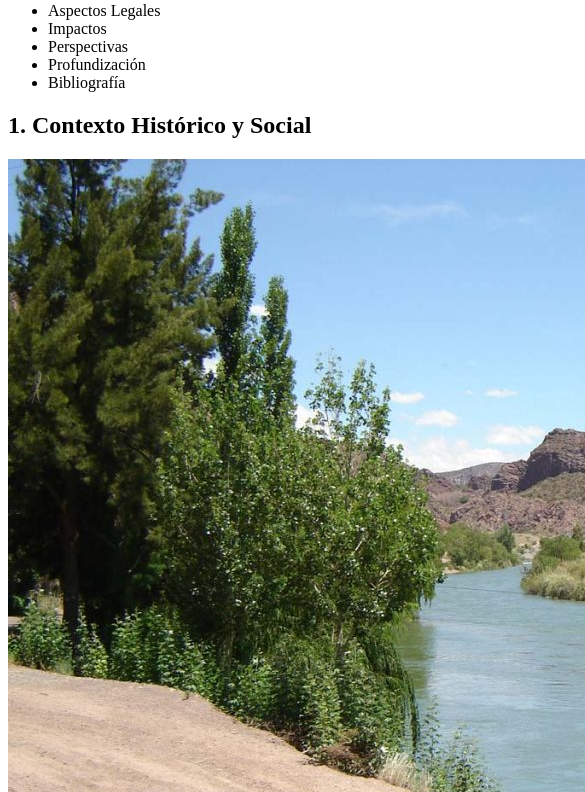
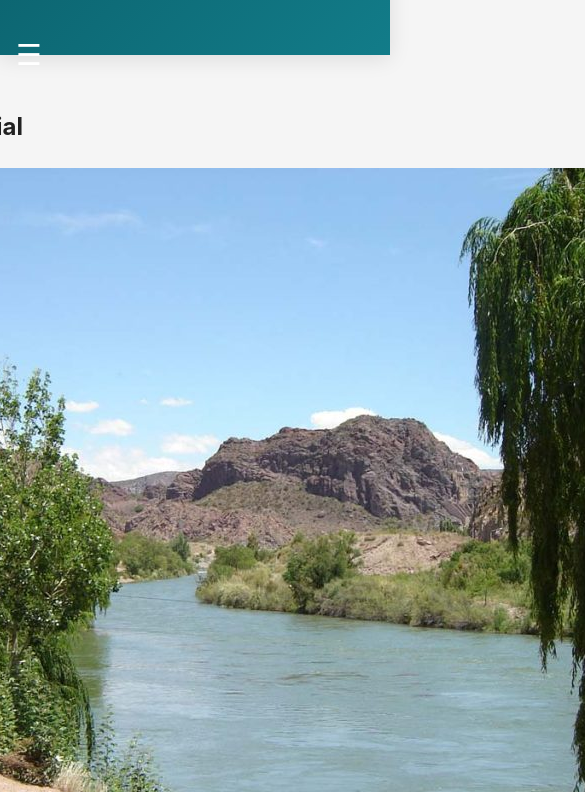
Before and after one commit to gonzagraven/rio-atuel1, a plain HTML site: page index.html in a window 390 px wide. Shown: the part 204-996 px from the top of the page, 585 px wide, since content can reach past the window. Drawn offline with Linux system fonts and the light colour scheme.

Commit message:
style.css

```diff
--- a/style.css
+++ b/style.css
@@ -1,90 +1,179 @@
-<!DOCTYPE html>
-<html lang="es">
-<head>
-  <meta charset="UTF-8" />
-  <meta name="viewport" content="width=device-width, initial-scale=1.0" />
-  <title>Investigación: Río Atuel y su Disputa</title>
-  <link rel="stylesheet" href="style.css">
-</head>
-<body>
+:root {
+  --color-bg: #f5f5f5;
+  --color-card: #ffffff;
+  --color-accent: #0a5c67;
+  --color-text: #222;
+  --shadow: 0 4px 20px rgba(0,0,0,0.1);
+}
 
-  <header>
-    <h1>Investigación sobre el Río Atuel y su Disputa</h1>
-    <p>Conflicto hídrico entre Mendoza y La Pampa</p>
-  </header>
+@media (prefers-color-scheme: dark) {
+  :root {
+    --color-bg: #121212;
+    --color-card: #1e1e1e;
+    --color-accent: #00bcd4;
+    --color-text: #f0f0f0;
+    --shadow: 0 4px 25px rgba(0,0,0,0.5);
+  }
+}
 
-  <nav class="navbar">
-    <ul>
-      <li><a onclick="mostrarSeccion('contexto')">Contexto</a></li>
-      <li><a onclick="mostrarSeccion('aspectos')">Aspectos Legales</a></li>
-      <li><a onclick="mostrarSeccion('impactos')">Impactos</a></li>
-      <li><a onclick="mostrarSeccion('perspectivas')">Perspectivas</a></li>
-      <li><a onclick="mostrarSeccion('profundizacion')">Profundización</a></li>
-      <li><a onclick="mostrarSeccion('bibliografia')">Bibliografía</a></li>
-    </ul>
-  </nav>
+body {
+  font-family: "Inter", "Segoe UI", Arial, sans-serif;
+  margin: 0;
+  background-color: var(--color-bg);
+  color: var(--color-text);
+  line-height: 1.7;
+  transition: background 0.3s, color 0.3s;
+}
 
-  <main>
-    <section id="contexto" class="card fade-in active">
-      <h2>1. Contexto Histórico y Social</h2>
-      <img src="img/rio-atuel.jpg" alt="Río Atuel" />
-      <p>El conflicto por el agua del Río Atuel entre Mendoza y La Pampa tiene raíces en el siglo XX...</p>
-    </section>
+/* ENCABEZADO */
+header {
+  background: linear-gradient(135deg, #0a5c67, #127c89);
+  color: white;
+  text-align: center;
+  padding: 3rem 1rem;
+  box-shadow: var(--shadow);
+}
+header h1 { margin-bottom: 0.5rem; }
 
-    <section id="aspectos" class="card fade-in">
-      <h2>2. Aspectos Legales y Políticos</h2>
-      <img src="img/conflicto-mendoza-pampa.jpg" alt="Mapa del conflicto" />
-      <p>El uso del Río Atuel está regulado por leyes nacionales y provinciales...</p>
-    </section>
+/* NAVBAR */
+.navbar {
+  background-color: var(--color-accent);
+  position: sticky;
+  top: 0;
+  z-index: 1000;
+}
+.navbar ul {
+  list-style: none;
+  display: flex;
+  justify-content: center;
+  flex-wrap: wrap;
+  margin: 0;
+  padding: 0.5rem;
+}
+.navbar li { margin: 0.5rem; }
+.navbar a {
+  color: white;
+  text-decoration: none;
+  font-weight: 600;
+  padding: 0.4rem 0.8rem;
+  border-radius: 5px;
+  transition: background 0.3s;
+}
+.navbar a:hover { background: rgba(255,255,255,0.15); }
 
-    <section id="impactos" class="card fade-in">
-      <h2>3. Impactos Ambientales y Económicos</h2>
-      <img src="img/impacto-ambiental.jpg" alt="Terreno árido" />
-      <p>La desviación del río provocó desertificación en el oeste pampeano...</p>
-    </section>
+/* SECCIONES */
+main {
+  padding: 2rem 1rem;
+  display: flex;
+  flex-direction: column;
+  align-items: center;
+}
 
-    <section id="perspectivas" class="card fade-in">
-      <h2>4. Perspectivas y Soluciones</h2>
-      <img src="img/soluciones.jpg" alt="Soluciones hídricas" />
-      <p>Las soluciones deben centrarse en acuerdos cooperativos...</p>
-    </section>
+.card {
+  background: var(--color-card);
+  border-radius: 15px;
+  box-shadow: var(--shadow);
+  padding: 2rem;
+  margin: 1.5rem 0;
+  width: 90%;
+  max-width: 900px;
+  transition: transform 0.3s, box-shadow 0.3s;
+}
+.card:hover {
+  transform: translateY(-5px);
+  box-shadow: 0 10px 25px rgba(0,0,0,0.2);
+}
+.card img {
+  width: 100%;
+  border-radius: 10px;
+  margin: 1rem 0;
+}
 
-    <section id="profundizacion" class="card fade-in">
-      <h2>5. Preguntas para Profundizar</h2>
-      <img src="img/actores-sociales.jpg" alt="Comunidades locales" />
-      <ul>
-        <li>¿Cómo influye el cambio climático en la disponibilidad del agua del río?</li>
-        <li>¿Qué rol tienen los medios en la construcción de la percepción pública?</li>
-        <li>¿Qué experiencias de gestión colaborativa podrían aplicarse?</li>
-      </ul>
-    </section>
+/* ANIMACIONES */
+.fade-in {
+  opacity: 0;
+  transform: translateY(20px);
+  animation: fadeIn 0.8s ease forwards;
+}
+@keyframes fadeIn {
+  to { opacity: 1; transform: translateY(0); }
+}
 
-    <section id="bibliografia" class="card fade-in">
-      <h2>6. Bibliografía</h2>
-      <ul>
-        <li><a href="https://www.argentina.gob.ar/noticias/el-conflicto-por-el-rio-atuel" target="_blank">Gobierno de Argentina</a></li>
-        <li><a href="https://www.lapampa.gob.ar/noticias/actualidad/32152-rio-atuel-un-conflicto-historico.html" target="_blank">Gobierno de La Pampa</a></li>
-        <li><a href="https://www.mendoza.gov.ar/ambiente/gestion-hidrica-del-rio-atuel/" target="_blank">Gobierno de Mendoza</a></li>
-        <li><a href="https://es.wikipedia.org/wiki/Conflicto_por_el_R%C3%ADo_Atuel" target="_blank">Wikipedia</a></li>
-        <li><a href="https://www.lanacion.com.ar/sociedad/el-rio-atuel-y-el-viejo-pleito-entre-mendoza-y-la-pampa-nid23032018/" target="_blank">La Nación</a></li>
-      </ul>
-    </section>
-  </main>
+/* FOOTER */
+footer {
+  background: var(--color-accent);
+  color: white;
+  text-align: center;
+  padding: 1rem;
+  margin-top: 2rem;
+  box-shadow: 0 -3px 10px rgba(0,0,0,0.2);
+}
 
-  <footer>
-    <p>Trabajo de investigación escolar – Río Atuel © 2025</p>
-  </footer>
+/* RESPONSIVE */
+@media (max-width: 768px) {
+  .card { padding: 1.5rem; }
+  header h1 { font-size: 1.6rem; }
+}
+/* ----- Menú responsive lateral ----- */
+.nav-container {
+  display: flex;
+  justify-content: center;
+  align-items: center;
+  position: relative;
+}
 
-  <script>
-    function mostrarSeccion(id) {
-      const secciones = document.querySelectorAll('.card');
-      secciones.forEach(sec => {
-        sec.classList.remove('active');
-      });
-      document.getElementById(id).classList.add('active');
-      window.scrollTo(0, 0); // sube al principio cada vez
-    }
-  </script>
+.menu-toggle {
+  display: none;
+  font-size: 1.8rem;
+  color: white;
+  background: none;
+  border: none;
+  cursor: pointer;
+  position: absolute;
+  left: 10px;
+}
 
-</body>
-</html>
+.nav-links {
+  list-style: none;
+  display: flex;
+  justify-content: center;
+  flex-wrap: wrap;
+  margin: 0;
+  padding: 0.5rem;
+  transition: all 0.3s ease;
+}
+
+/* --------- Versión móvil --------- */
+@media (max-width: 768px) {
+  .menu-toggle {
+    display: block;
+  }
+
+  .nav-links {
+    position: fixed;
+    top: 0;
+    left: -100%;
+    flex-direction: column;
+    align-items: flex-start;
+    background-color: var(--color-accent);
+    width: 220px;
+    height: 100vh;
+    padding-top: 70px;
+    gap: 15px;
+    transition: left 0.3s ease;
+  }
+
+  .nav-links.show {
+    left: 0;
+  }
+
+  .nav-links li {
+    width: 100%;
+    padding-left: 20px;
+  }
+
+  .nav-links li a {
+    display: block;
+    width: 100%;
+  }
+}
```
